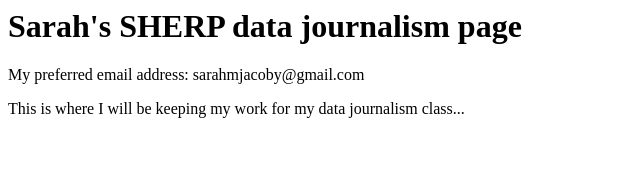
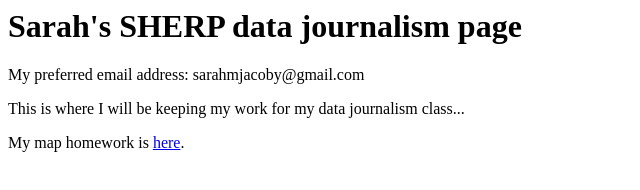
Before and after one commit to sarahjacoby/sarahjacoby.github.io, a plain HTML site: page index.html in a window 1280 px wide. Shown: the whole page, without its empty margins (0-640 px from the left). Drawn offline with Linux system fonts and the light colour scheme.

Commit message:
adding map homework link

```diff
--- a/index.html
+++ b/index.html
@@ -3,3 +3,5 @@
 <p>My preferred email address: sarahmjacoby@gmail.com</p>
 
 <p>This is where I will be keeping my work for my data journalism class...</p>
+
+<p>My map homework is <a href="http://sarahjacoby.github.io/stately/stately.html">here</a>.</p>
```
